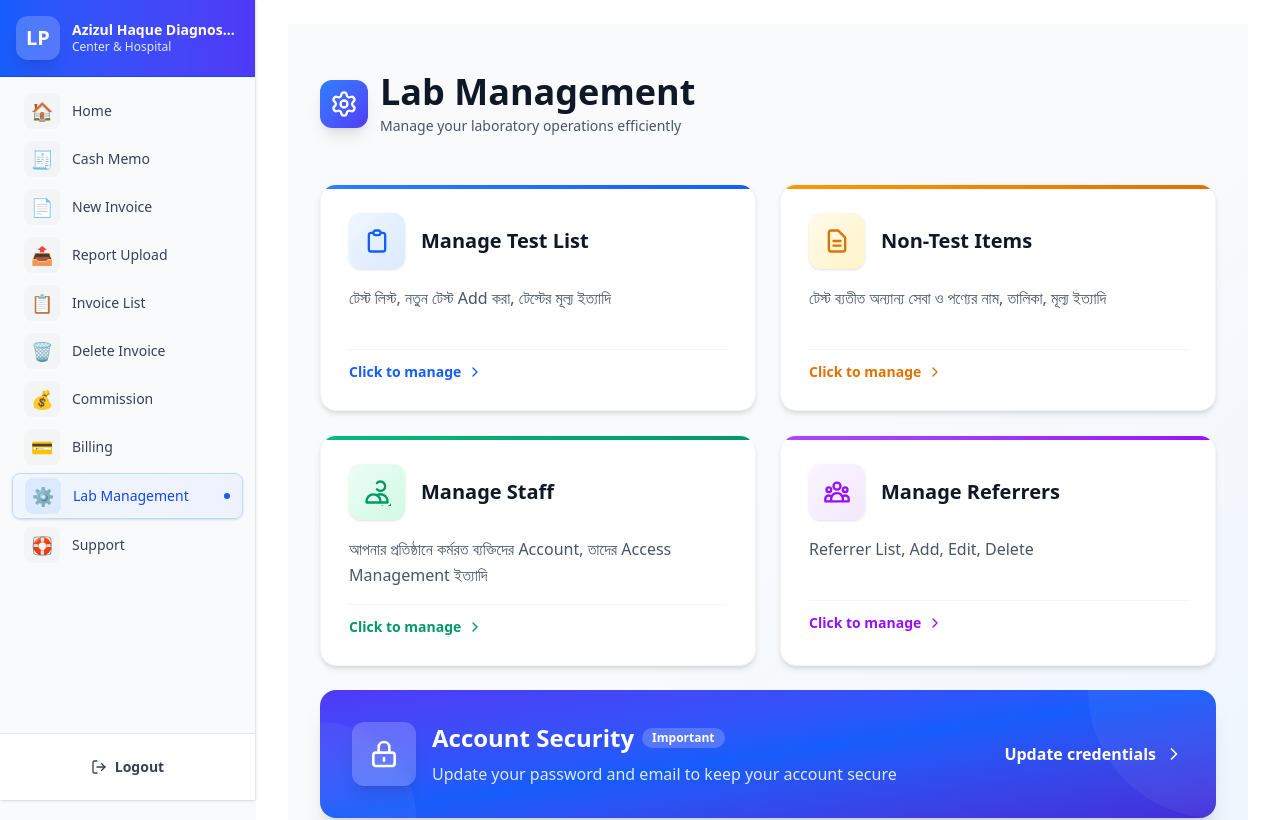
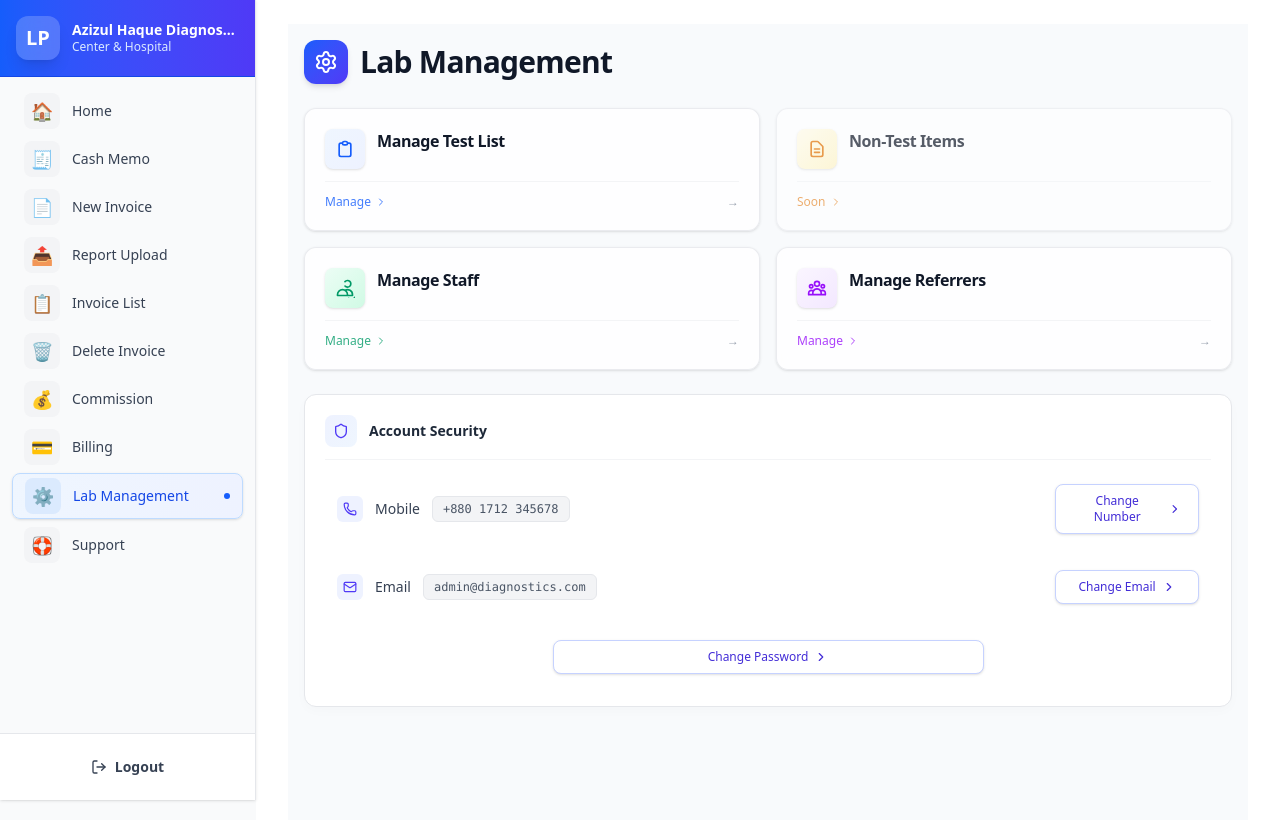
Before and after one commit to samiulfahad/LabPilotClient-Frontend, a React app: page /labManagement in a window 1280 px wide. Shown: the top 820 px of the page. Built offline with nearby package versions, Linux system fonts and the light colour scheme; the HTML template or start-up script is replaced by a standard one.

Commit message:
Lab Test Management

```diff
--- a/src/components/layout/index.jsx
+++ b/src/components/layout/index.jsx
@@ -22,7 +22,7 @@ const Layout = ({ children }) => {
             {/* Bottom copyright */}
             <div className=" pt-4 border-t border-gray-200">
               <p className="text-center text-xs text-gray-500">
-                © {new Date().getFullYear()} LabPilot Pro. All rights reserved.
+                © {new Date().getFullYear()} LabPilot Pro by Samiul Fahad. All rights reserved.
               </p>
             </div>
           </div>
--- a/src/pages/labManagement/index.jsx
+++ b/src/pages/labManagement/index.jsx
@@ -1,107 +1,95 @@
 import Icons from "../../components/icons";
 import { Link } from "react-router-dom";
-import { Settings, ChevronRight } from "lucide-react";
+import { Settings, ChevronRight, Shield, Key, Phone, Mail } from "lucide-react";
 
 const LabManagement = () => {
-  const handleChangeCredentials = () => {
-    alert("Opening change password/email modal...");
-    // In a real app, this would open a modal or navigate to settings
+  const handleChangeCredentials = (type) => {
+    alert(`Opening ${type} change modal...`);
   };
 
   const cards = [
     {
       title: "Manage Test List",
-      description: "টেস্ট লিস্ট, নতুন টেস্ট Add করা, টেস্টের মূল্য ইত্যাদি",
       icon: Icons.TestList,
-      color: "blue",
-      gradient: "from-blue-500 to-blue-600",
-      bgGradient: "from-blue-50 to-blue-100",
       link: "/manage-testList",
+      bgIcon: "bg-gradient-to-br from-blue-50 to-indigo-50",
+      iconColor: "text-blue-600",
+      accentBorder: "bg-gradient-to-r from-blue-500 to-indigo-600",
+      hoverBorder: "group-hover:border-blue-200",
+      textColor: "text-blue-600",
     },
     {
       title: "Non-Test Items",
-      description: "টেস্ট ব্যতীত অন্যান্য সেবা ও পণ্যের নাম, তালিকা, মূল্য ইত্যাদি",
       icon: Icons.NonTestItems,
-      color: "amber",
-      gradient: "from-amber-500 to-amber-600",
-      bgGradient: "from-amber-50 to-amber-100",
       link: null,
+      bgIcon: "bg-gradient-to-br from-amber-50 to-amber-100",
+      iconColor: "text-amber-600",
+      accentBorder: "bg-gradient-to-r from-amber-500 to-amber-600",
+      hoverBorder: "group-hover:border-amber-200",
+      textColor: "text-amber-600",
     },
     {
       title: "Manage Staff",
-      description: "আপনার প্রতিষ্ঠানে কর্মরত ব্যক্তিদের Account, তাদের Access Management ইত্যাদি",
       icon: Icons.Staff,
-      color: "emerald",
-      gradient: "from-emerald-500 to-emerald-600",
-      bgGradient: "from-emerald-50 to-emerald-100",
       link: "/manage-staffs",
+      bgIcon: "bg-gradient-to-br from-emerald-50 to-emerald-100",
+      iconColor: "text-emerald-600",
+      accentBorder: "bg-gradient-to-r from-emerald-500 to-emerald-600",
+      hoverBorder: "group-hover:border-emerald-200",
+      textColor: "text-emerald-600",
     },
     {
       title: "Manage Referrers",
-      description: "Referrer List, Add, Edit, Delete",
       icon: Icons.Referrers,
-      color: "purple",
-      gradient: "from-purple-500 to-purple-600",
-      bgGradient: "from-purple-50 to-purple-100",
       link: "/manage-referrers",
+      bgIcon: "bg-gradient-to-br from-purple-50 to-purple-100",
+      iconColor: "text-purple-600",
+      accentBorder: "bg-gradient-to-r from-purple-500 to-purple-600",
+      hoverBorder: "group-hover:border-purple-200",
+      textColor: "text-purple-600",
     },
   ];
 
   return (
-    <div className="min-h-screen bg-gradient-to-br from-slate-50 via-gray-50 to-blue-50">
-      <div className="max-w-7xl mx-auto px-4 sm:px-6 lg:px-8 py-8 sm:py-12">
-        {/* Header Section */}
-        <div className="mb-8 sm:mb-12">
-          <div className="flex items-center gap-3 mb-3">
-            <div className="p-2.5 bg-gradient-to-br from-blue-500 to-indigo-600 rounded-xl shadow-lg">
-              <Settings className="w-7 h-7 text-white" />
-            </div>
-            <div>
-              <h1 className="text-3xl sm:text-4xl font-bold text-gray-900">Lab Management</h1>
-              <p className="text-sm text-gray-600 mt-1">Manage your laboratory operations efficiently</p>
-            </div>
+    <div className="min-h-screen bg-slate-50">
+      <div className="max-w-7xl mx-auto px-4 py-4">
+        {/* Header – minimal */}
+        <div className="flex items-center gap-3 mb-6">
+          <div className="p-2.5 bg-gradient-to-br from-blue-600 to-indigo-600 rounded-xl shadow-md">
+            <Settings className="w-6 h-6 text-white" />
           </div>
+          <h1 className="text-2xl sm:text-3xl font-semibold tracking-tight text-gray-900">Lab Management</h1>
         </div>
 
-        {/* Management Cards Grid */}
-        <div className="grid grid-cols-1 md:grid-cols-2 lg:grid-cols-2 gap-5 sm:gap-6 mb-6">
+        {/* Cards – no descriptions */}
+        <div className="grid grid-cols-1 md:grid-cols-2 gap-4 mb-6">
           {cards.map((card, index) => {
             const CardContent = (
-              <div className="group relative bg-white rounded-2xl shadow-md hover:shadow-2xl transition-all duration-300 hover:-translate-y-1 border border-gray-100 overflow-hidden h-full">
-                {/* Gradient Accent */}
-                <div className={`absolute top-0 left-0 right-0 h-1 bg-gradient-to-r ${card.gradient}`} />
-
-                <div className="p-6 sm:p-7">
-                  {/* Icon and Title */}
-                  <div className="flex items-start justify-between mb-4">
-                    <div className="flex items-center gap-4">
-                      <div
-                        className={`p-3.5 bg-gradient-to-br ${card.bgGradient} rounded-xl group-hover:scale-110 transition-transform duration-300 shadow-sm`}
-                      >
-                        <card.icon className={`w-7 h-7 text-${card.color}-600`} />
-                      </div>
-                      <div>
-                        <h2 className="text-xl font-bold text-gray-900 group-hover:text-gray-700 transition-colors">
-                          {card.title}
-                        </h2>
-                      </div>
+              <div
+                className={`
+                  group bg-white/80 backdrop-blur-sm rounded-xl
+                  border border-gray-200/80 hover:border-gray-300
+                  shadow-sm hover:shadow-md
+                  transition-all duration-200 p-5 h-full
+                  ${card.hoverBorder}
+                `}
+              >
+                <div className="flex flex-col h-full">
+                  <div className="flex items-start gap-3 mb-3">
+                    <div className={`flex-shrink-0 p-2.5 rounded-lg bg-white shadow-sm ${card.bgIcon}`}>
+                      <card.icon className={`w-5 h-5 ${card.iconColor}`} />
                     </div>
-                    <ChevronRight
-                      className={`w-5 h-5 text-${card.color}-500 group-hover:translate-x-1 transition-transform opacity-0 group-hover:opacity-100`}
-                    />
+                    <h2 className="text-base font-semibold text-gray-900 tracking-tight">{card.title}</h2>
                   </div>
 
-                  {/* Description */}
-                  <p className="text-gray-600 leading-relaxed mb-4 min-h-[3rem]">{card.description}</p>
-
-                  {/* Action Footer */}
-                  <div className="flex items-center justify-between pt-3 border-t border-gray-100">
+                  <div className="flex items-center justify-between pt-3 mt-auto border-t border-gray-100">
                     <span
-                      className={`text-sm font-semibold text-${card.color}-600 group-hover:text-${card.color}-700 transition-colors flex items-center gap-1.5`}
+                      className={`inline-flex items-center gap-1 text-xs font-medium ${card.textColor} opacity-80 group-hover:opacity-100`}
                     >
-                      Click to manage
-                      <ChevronRight className="w-4 h-4" />
+                      {card.link ? "Manage" : "Soon"}
+                      <ChevronRight className="w-3 h-3 group-hover:translate-x-0.5 transition-transform" />
                     </span>
+                    {card.link && <span className="text-xs text-gray-400">→</span>}
                   </div>
                 </div>
               </div>
@@ -112,44 +100,120 @@ const LabManagement = () => {
                 {CardContent}
               </Link>
             ) : (
-              <div key={index} className="cursor-pointer h-full">
+              <div key={index} className="block h-full cursor-not-allowed opacity-70">
                 {CardContent}
               </div>
             );
           })}
         </div>
 
-        {/* Account Security Card - Full Width Highlight */}
-        <div
-          onClick={handleChangeCredentials}
-          className="group relative bg-gradient-to-br from-indigo-600 via-blue-600 to-indigo-700 rounded-2xl shadow-xl hover:shadow-2xl transition-all duration-300 hover:-translate-y-1 cursor-pointer overflow-hidden"
-        >
-          {/* Decorative Elements */}
-          <div className="absolute top-0 right-0 w-64 h-64 bg-white/5 rounded-full -mr-32 -mt-32" />
-          <div className="absolute bottom-0 left-0 w-48 h-48 bg-white/5 rounded-full -ml-24 -mb-24" />
+        {/* ===== ACCOUNT SECURITY – PASSWORD BUTTON AT 3RD POSITION ===== */}
+        <div className="bg-white rounded-xl border border-gray-200 shadow-[0_4px_12px_rgba(0,0,0,0.02)] p-5">
+          {/* Header */}
+          <div className="flex items-center gap-3 pb-3 border-b border-gray-100 mb-3">
+            <div className="p-2 bg-gradient-to-br from-indigo-50 to-blue-50 rounded-lg">
+              <Shield className="w-4 h-4 text-indigo-600" />
+            </div>
+            <h2 className="text-sm font-semibold text-gray-800">Account Security</h2>
+          </div>
 
-          <div className="relative p-6 sm:p-8">
-            <div className="flex flex-col sm:flex-row sm:items-center sm:justify-between gap-4">
-              <div className="flex items-start gap-4">
-                <div className="p-4 bg-white/20 backdrop-blur-sm rounded-xl group-hover:bg-white/30 transition-all shadow-lg">
-                  <Icons.AccountSecurity className="w-8 h-8 text-white" />
+          {/* Credential rows – Mobile → Email → Password */}
+          <div className="space-y-3">
+            {/* ─── 1. MOBILE ────────────────── */}
+            <div className="flex flex-col sm:flex-row sm:items-center justify-between p-3 rounded-lg hover:bg-gray-50/80 transition-colors">
+              {/* Mobile row 1: label + button */}
+              <div className="flex items-center justify-between w-full sm:hidden">
+                <div className="flex items-center gap-3">
+                  <div className="p-1.5 bg-indigo-50 rounded-md">
+                    <Phone className="w-3.5 h-3.5 text-indigo-600" />
+                  </div>
+                  <span className="text-sm font-medium text-gray-700">Mobile</span>
                 </div>
-                <div>
-                  <h2 className="text-2xl font-bold text-white mb-2 flex items-center gap-2">
-                    Account Security
-                    <span className="px-2.5 py-0.5 bg-white/20 backdrop-blur-sm rounded-full text-xs font-semibold">
-                      Important
-                    </span>
-                  </h2>
-                  <p className="text-blue-100 text-sm sm:text-base">
-                    Update your password and email to keep your account secure
-                  </p>
+                <button
+                  onClick={() => handleChangeCredentials("mobile")}
+                  className="group inline-flex items-center justify-center gap-1.5 px-4 py-2 text-xs font-medium text-indigo-700 bg-white border border-indigo-200 rounded-lg hover:bg-indigo-50 hover:border-indigo-300 transition-all shadow-sm hover:shadow"
+                >
+                  Change
+                  <ChevronRight className="w-3.5 h-3.5 group-hover:translate-x-0.5 transition-transform" />
+                </button>
+              </div>
+
+              {/* Value chip (mobile indented, desktop inline) */}
+              <div className="flex items-center gap-3 pl-10 sm:pl-0 sm:flex sm:flex-row sm:items-center sm:gap-3 w-full">
+                <div className="hidden sm:flex sm:items-center sm:gap-3">
+                  <div className="p-1.5 bg-indigo-50 rounded-md">
+                    <Phone className="w-3.5 h-3.5 text-indigo-600" />
+                  </div>
+                  <span className="text-sm font-medium text-gray-700">Mobile</span>
                 </div>
+
+                <span className="text-xs font-mono text-gray-600 bg-gray-100 px-2.5 py-1 rounded-md border border-gray-200">
+                  +880 1712 345678
+                </span>
+
+                {/* Desktop button */}
+                <button
+                  onClick={() => handleChangeCredentials("mobile")}
+                  className="hidden sm:inline-flex group items-center justify-center gap-1.5 px-4 py-2 text-xs font-medium text-indigo-700 bg-white border border-indigo-200 rounded-lg hover:bg-indigo-50 hover:border-indigo-300 transition-all shadow-sm hover:shadow sm:w-36 ml-auto"
+                >
+                  Change Number
+                  <ChevronRight className="w-3.5 h-3.5 group-hover:translate-x-0.5 transition-transform" />
+                </button>
               </div>
-              <div className="flex items-center gap-2 text-white font-semibold group-hover:gap-3 transition-all">
-                <span className="text-sm sm:text-base">Update credentials</span>
-                <ChevronRight className="w-5 h-5 group-hover:translate-x-1 transition-transform" />
+            </div>
+
+            {/* ─── 2. EMAIL ────────────────── */}
+            <div className="flex flex-col sm:flex-row sm:items-center justify-between p-3 rounded-lg hover:bg-gray-50/80 transition-colors">
+              {/* Mobile row 1: label + button */}
+              <div className="flex items-center justify-between w-full sm:hidden">
+                <div className="flex items-center gap-3">
+                  <div className="p-1.5 bg-indigo-50 rounded-md">
+                    <Mail className="w-3.5 h-3.5 text-indigo-600" />
+                  </div>
+                  <span className="text-sm font-medium text-gray-700">Email</span>
+                </div>
+                <button
+                  onClick={() => handleChangeCredentials("email")}
+                  className="group inline-flex items-center justify-center gap-1.5 px-4 py-2 text-xs font-medium text-indigo-700 bg-white border border-indigo-200 rounded-lg hover:bg-indigo-50 hover:border-indigo-300 transition-all shadow-sm hover:shadow"
+                >
+                  Change
+                  <ChevronRight className="w-3.5 h-3.5 group-hover:translate-x-0.5 transition-transform" />
+                </button>
               </div>
+
+              {/* Value chip (mobile indented, desktop inline) */}
+              <div className="flex items-center gap-3 pl-10 sm:pl-0 sm:flex sm:flex-row sm:items-center sm:gap-3 w-full">
+                <div className="hidden sm:flex sm:items-center sm:gap-3">
+                  <div className="p-1.5 bg-indigo-50 rounded-md">
+                    <Mail className="w-3.5 h-3.5 text-indigo-600" />
+                  </div>
+                  <span className="text-sm font-medium text-gray-700">Email</span>
+                </div>
+
+                <span className="text-xs font-mono text-gray-600 bg-gray-100 px-2.5 py-1 rounded-md border border-gray-200">
+                  admin@diagnostics.com
+                </span>
+
+                {/* Desktop button */}
+                <button
+                  onClick={() => handleChangeCredentials("email")}
+                  className="hidden sm:inline-flex group items-center justify-center gap-1.5 px-4 py-2 text-xs font-medium text-indigo-700 bg-white border border-indigo-200 rounded-lg hover:bg-indigo-50 hover:border-indigo-300 transition-all shadow-sm hover:shadow sm:w-36 ml-auto"
+                >
+                  Change Email
+                  <ChevronRight className="w-3.5 h-3.5 group-hover:translate-x-0.5 transition-transform" />
+                </button>
+              </div>
+            </div>
+
+            {/* ─── 3. PASSWORD – HALF WIDTH, CENTERED ────────────────── */}
+            <div className="flex justify-center p-3 rounded-lg hover:bg-gray-50/80 transition-colors">
+              <button
+                onClick={() => handleChangeCredentials("password")}
+                className="group inline-flex items-center justify-center gap-1.5 px-4 py-2 text-xs font-medium text-indigo-700 bg-white border border-indigo-200 rounded-lg hover:bg-indigo-50 hover:border-indigo-300 transition-all shadow-sm hover:shadow w-1/2"
+              >
+                Change Password
+                <ChevronRight className="w-3.5 h-3.5 group-hover:translate-x-0.5 transition-transform" />
+              </button>
             </div>
           </div>
         </div>
```
